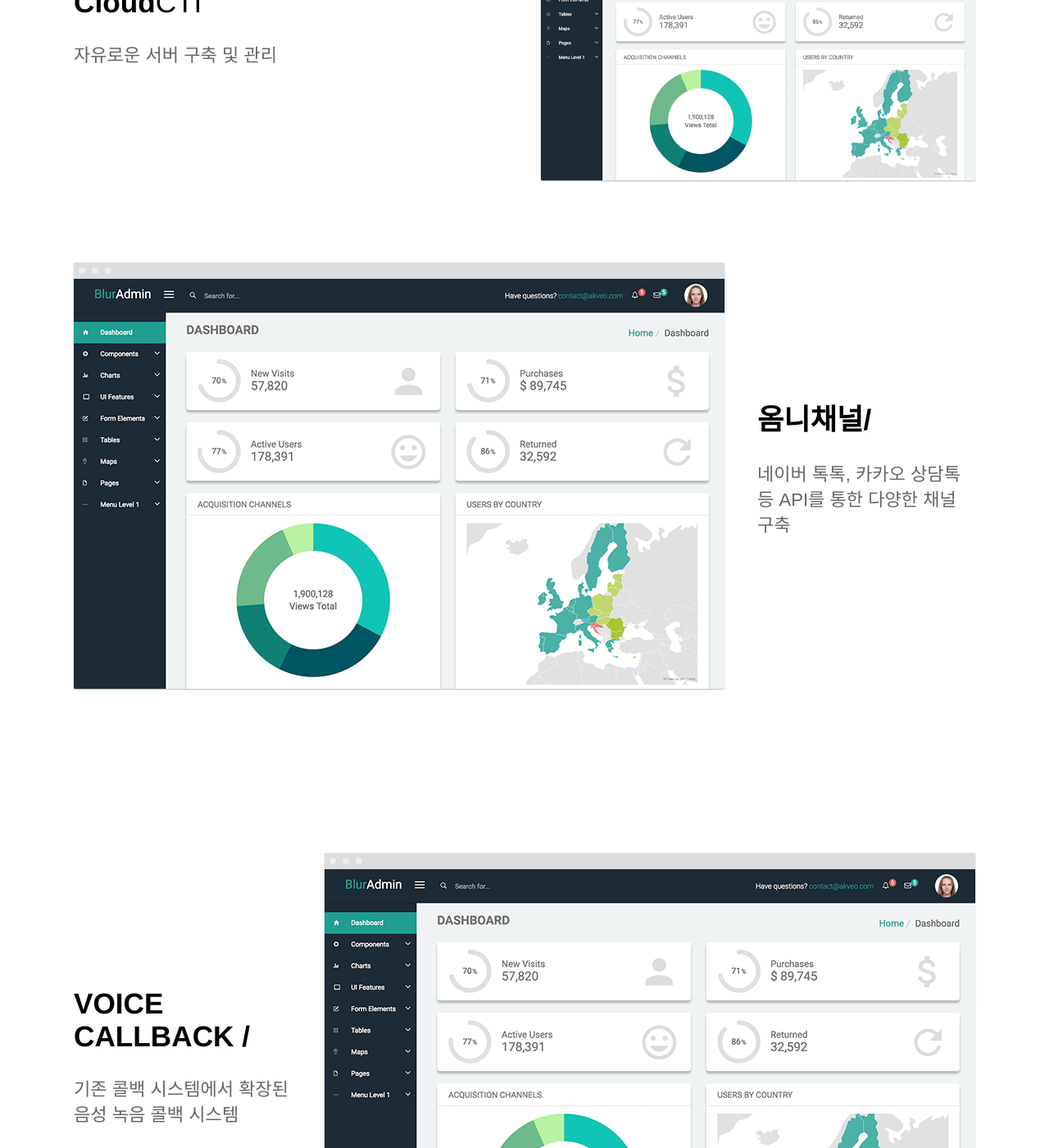
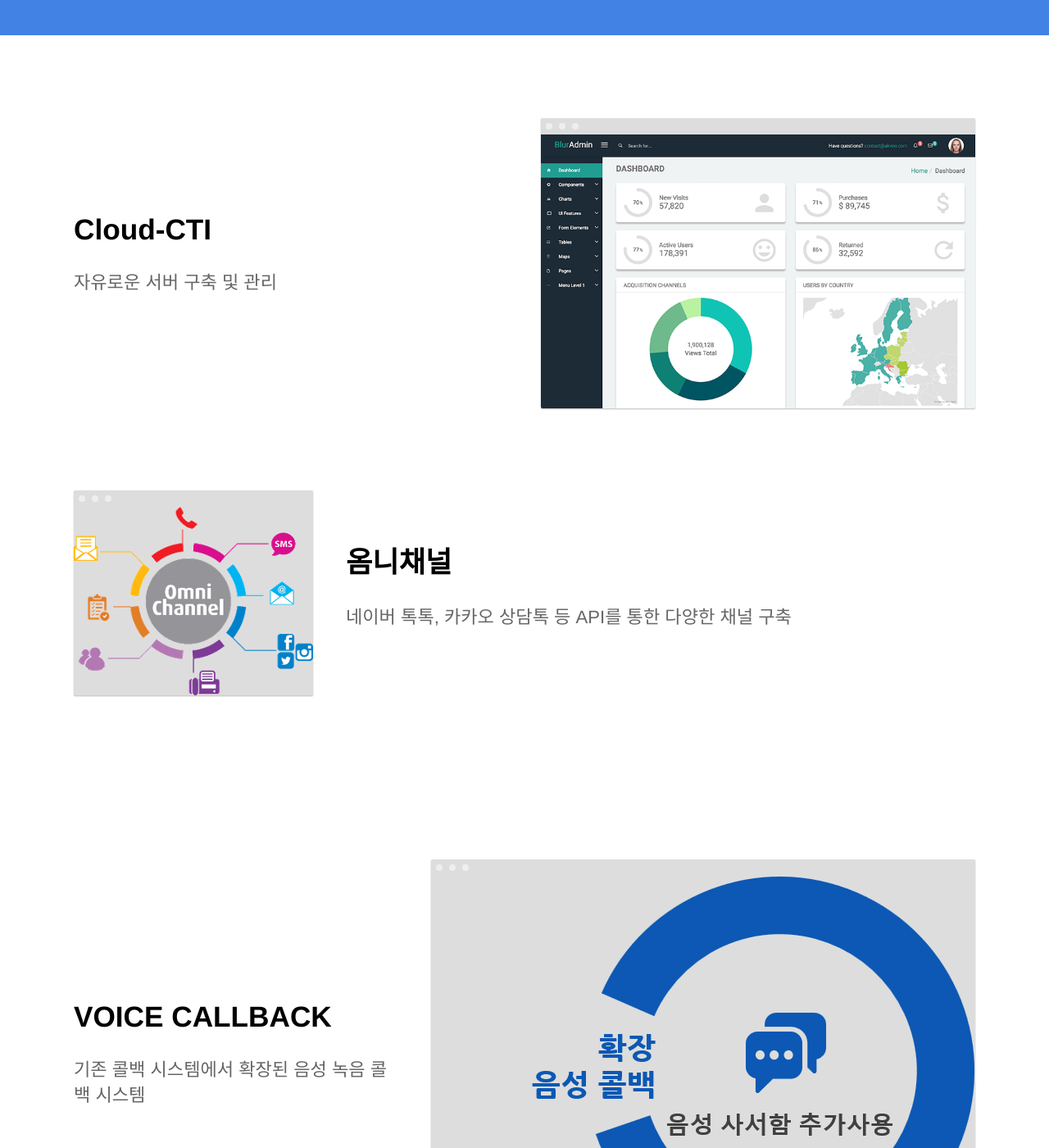
Before and after one commit to Jeong-jae/test, a Jekyll site: the page built from index.html, in a window 1280 px wide and 1400 px high, scrolled down 1183 px. Shown: the whole window at 82% size. Built offline with Jekyll 4.4.1, drawn with Linux system fonts in a browser that asks for light colours.

Commit message:
Update index.html

```diff
--- a/index.html
+++ b/index.html
@@ -8,7 +8,7 @@ description: Track and optimize your sales team in real time
 		<p class="subtext editable">네이버클라우드를 이용한 Cloud CTI 서비스</p>
 		<div class="cta button alt"><a href="{{ site.baseurl }}/contact/">Get Started Free</a></div>
 		<div>
-			<img src="{{ site.baseurl }}/images/dashboard.png" alt="Screenshot" class="screenshot editable" />
+			<img src="{{ site.baseurl }}/images/CTI.png" alt="Screenshot" class="screenshot editable" />
 		</div>
 	</div>
 </section>
@@ -17,7 +17,7 @@ description: Track and optimize your sales team in real time
 	<section>
 		<div class="container flex">
 			<div class="text editable">
-				<h2><strong>Cloud</strong>CTI</h2>
+				<h2><strong>Cloud-CTI</strong></h2>
 				<p>자유로운 서버 구축 및 관리</p>
 			</div>
 			<div class="image">
@@ -29,11 +29,11 @@ description: Track and optimize your sales team in real time
 	<section>
 		<div class="container flex">
 			<div class="text editable">
-				<h2><strong>옴니채널/<strong></h2>
+				<h2><strong>옴니채널<strong></h2>
 				<p>네이버 톡톡, 카카오 상담톡 등 API를 통한 다양한 채널 구축</p>
 			</div>
 			<div class="image">
-				<img src="{{ site.baseurl }}/images/dashboard.png" alt="Screenshot" class="screenshot editable" />
+				<img src="{{ site.baseurl }}/images/OMNI.png" alt="Screenshot" class="screenshot editable" />
 			</div>
 		</div>
 	</section>
@@ -41,11 +41,11 @@ description: Track and optimize your sales team in real time
 	<section>
 		<div class="container flex">
 			<div class="text editable">
-				<h2><strong>VOICE CALLBACK /<strong></h2>
+				<h2><strong>VOICE CALLBACK<strong></h2>
 				<p>기존 콜백 시스템에서 확장된 음성 녹음 콜백 시스템</p>
 			</div>
 			<div class="image">
-				<img src="{{ site.baseurl }}/images/dashboard.png" alt="Screenshot" class="screenshot editable" />
+				<img src="{{ site.baseurl }}/images/CALLBACK.png" alt="Screenshot" class="screenshot editable" />
 			</div>
 		</div>
 	</section>
@@ -53,11 +53,11 @@ description: Track and optimize your sales team in real time
 	<section>
 		<div class="container flex">
 			<div class="text editable">
-				<h2><strong>RTD/<strong></h2><h4>(Real Time Desk)</h4>
+				<h2><strong>RTD<strong></h2><h4>(Real Time Desk)</h4>
 				<p>자유로운 테마를 구축할 수 있는 블록형 모니터링 솔루션</p>
 			</div>
 			<div class="image">
-				<img src="{{ site.baseurl }}/images/dashboard.png" alt="Screenshot" class="screenshot editable" />
+				<img src="{{ site.baseurl }}/images/RTD.png" alt="Screenshot" class="screenshot editable" />
 			</div>
 		</div>
 	</section>
```
